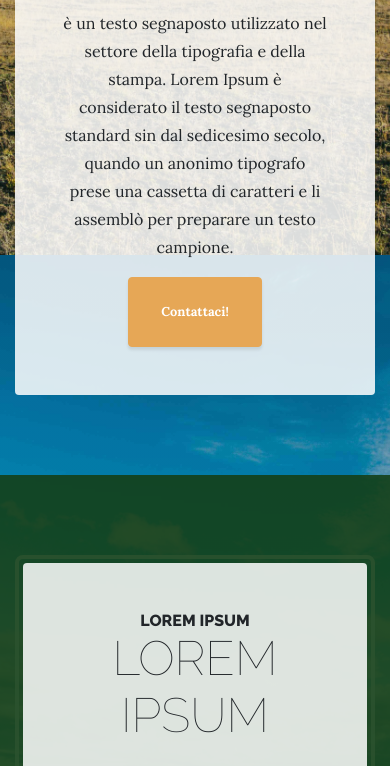
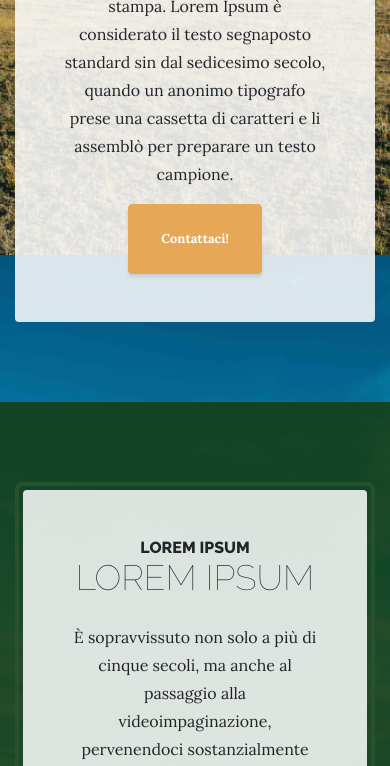
Before and after one commit to Angelonobile9/TenutaNobile, a plain HTML site: page index.html in a window 390 px wide. Shown: the part 589-1355 px from the top of the page. Drawn offline with Linux system fonts and the light colour scheme.

Commit message:
sistemato prodotti per mobile

```diff
--- a/index.html
+++ b/index.html
@@ -4,7 +4,7 @@
 <head>
 
   <meta charset="utf-8">
-  <meta name="viewport" content="width=device-width, initial-scale=1, shrink-to-fit=no">
+  <meta name="viewport" content="width=device-width, initial-scale=1">
   <meta name="description" content="">
   <meta name="author" content="">
   <title>Tenuta Nobile</title>
--- a/scss/_global.scss
+++ b/scss/_global.scss
@@ -56,7 +56,7 @@ p {
   }
   .section-heading-lower {
     display: block;
-    font-size: 3rem;
+    font-size: 2.2rem;
     font-weight: 100;
   }
 }
```
Also changed, not shown: css/business-casual.css, scss/_products.scss (line endings or trailing spaces), 1 other file.
